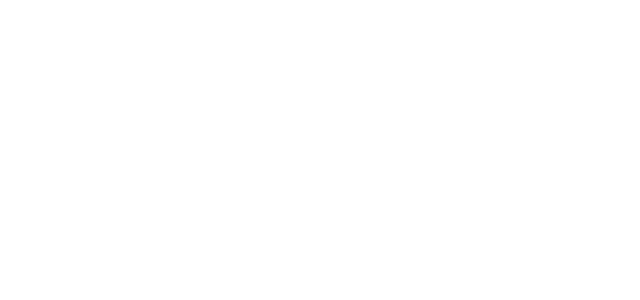
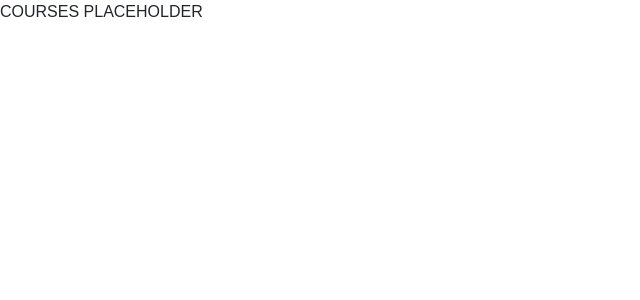
Before and after one commit to maiarakaki/ACAJA, a React (Vite) app: page /courses in a window 1280 px wide. Before the commit this address had no page. Shown: the top 300 px of the page, without its empty margins (0-640 px from the left). Built offline with nearby package versions, Linux system fonts and the light colour scheme; a web font is replaced by a local one.

Commit message:
added courses page to router

```diff
--- a/src/App.jsx
+++ b/src/App.jsx
@@ -2,6 +2,7 @@
 import { BrowserRouter, Routes, Route, Link } from "react-router-dom";
 import ContactForm from './components/ContactForm/ContactForm';
 import Landing from './pages/Landing';
+import Courses from './pages/Courses';
 import './App.css';
 
 
@@ -11,6 +12,7 @@
     <BrowserRouter>
       <Routes>
         <Route path="/" element={<Home />} />
+        <Route path="/courses" element={<Courses />} />
       </Routes>
     </BrowserRouter>
 
--- /dev/null
+++ b/src/pages/Courses.jsx
@@ -0,0 +1,9 @@
+import React from "react";
+
+export default function Courses(){
+    return (
+        <>
+            COURSES PLACEHOLDER
+        </>
+    );
+}
```
